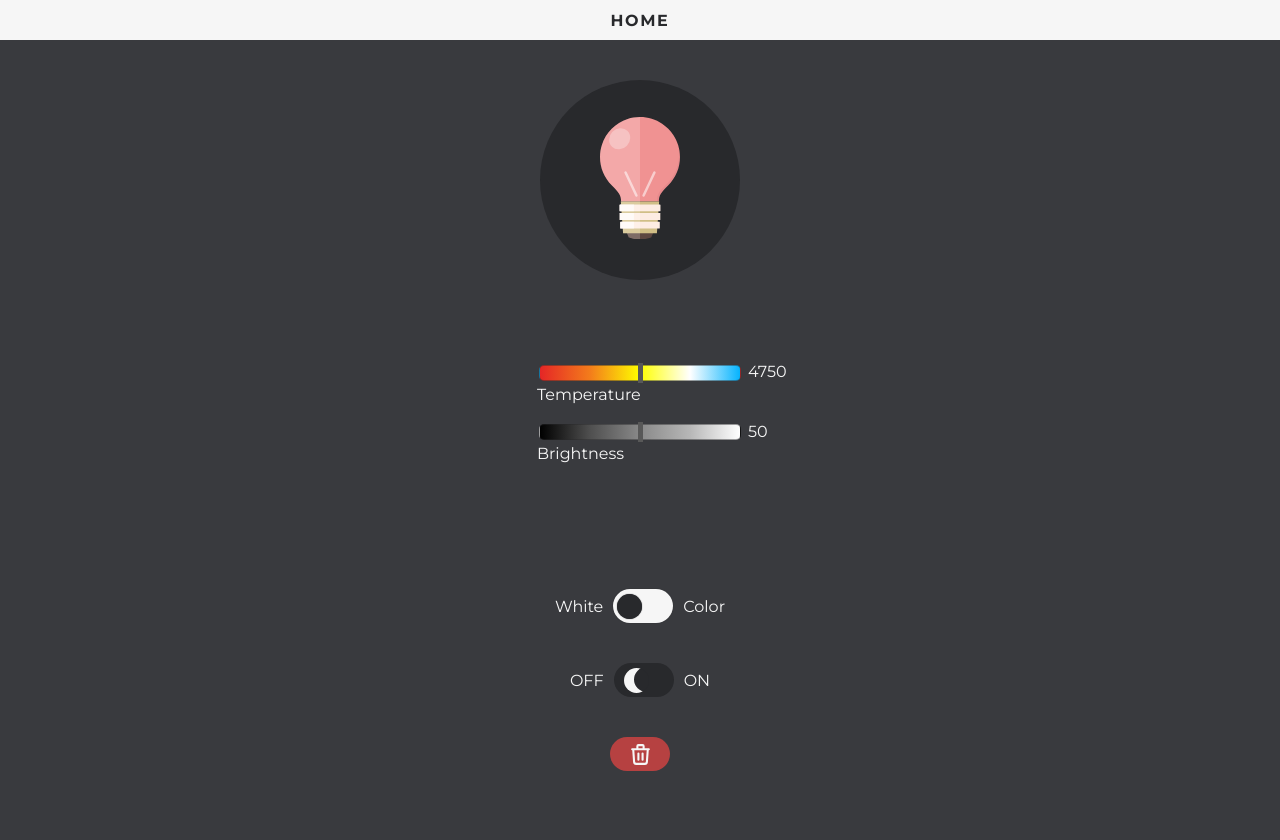
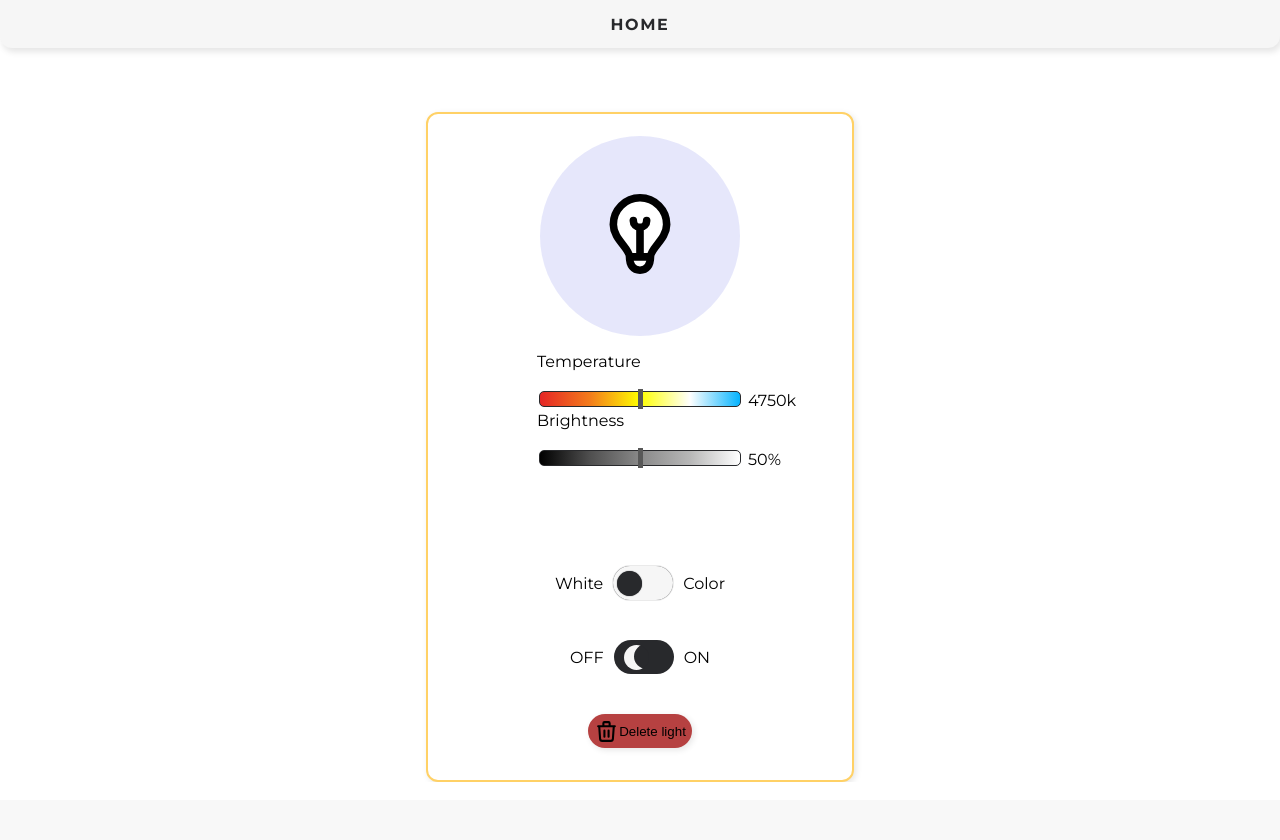
Before and after one commit to ErwanDecoster/ShellyBulb-Control-App, a Node server app: template views/pages/shellybulb.ejs in a window 1280 px wide. After the commit the page ends 782 px from the top, so only its background shows below. Run offline with Node 20, Linux system fonts and the light colour scheme; the template is opened without the code that fills it, so the values that code supplies are empty.

Commit message:
graphic modification and improvement of html and css

```diff
--- a/public/scripts/shellybulb-script.js
+++ b/public/scripts/shellybulb-script.js
@@ -1,10 +1,12 @@
 // Change circle color
 
 const circle = document.querySelector(".circle");
+const bulb = document.querySelector(".image-bulb svg");
 const colorInput = document.querySelector(".color-input");
 
 colorInput.addEventListener("input", () => {
   circle.style.backgroundColor = colorInput.value;
+  bulb.style.fill = colorInput.value;
 });
 
 // White/color button
--- a/public/stylesheets/shelly-style.css
+++ b/public/stylesheets/shelly-style.css
@@ -1,12 +1,13 @@
 body {
-  background-color: #393a3e;
+  background-color: #ffffff;
   box-sizing: border-box;
   font-family: "Montserrat", sans-serif;
-  transition: 0.5s;
+  min-height: 100vh;
   color: #f6f6f6;
   overflow-x: hidden;
-  overflow-y: hidden;
+  /* overflow-y: hidden; */
   padding: 0;
+  padding-bottom: 12px;
   margin: 0;
 }
 
@@ -17,10 +18,21 @@ body {
 }
 
 #main-container {
+  background-color: #fff;
+  border: 2px solid #FFD166;
+  box-shadow: 2px 2px 6px 0px #0000001A;
+  width: fit-content;
+  min-width: 400px;
+  padding: 12px;
+  border-radius: 12px;
+  color: #000000;
+  margin: auto;
   display: flex;
   justify-content: center;
   align-items: center;
   flex-direction: column;
+  gap: 16px;
+  margin-top: 64px;
 }
 
 :root {
@@ -35,7 +47,10 @@ nav {
   gap: 100px;
   background-color: var(--light);
   color: var(--dark);
-  height: 40px;
+  height: 48px;
+  border-radius: 0px 0px 12px 12px;
+  box-shadow: 0 0 12px #3333334b;
+  box-shadow: 2px 4px 6px 0px #0000001A;
 }
 
 nav a {
@@ -75,31 +90,25 @@ section {
 
 /* Sections position */
 
-html,
-#main-container {
-  height: 100vh;
-  width: 100vw;
-  padding: 0;
+.container-bulb {
+  max-width: 100%;
 }
 
-.container-bulb {
-  max-width: 100vw;
+.container-bulb svg {
+  max-width: 100%;
 }
 .device-name {
-  position: absolute;
-  top: 50px;
-}
-.visual {
-  position: absolute;
-  top: 70px;
+  font-size: 24px;
 }
 .setting-sliders {
   position: relative;
-  top: 2%;
+  height: 178px;
+  overflow-x: hidden;
+  width: 100%;
+  min-width: 206px;
 }
 .setting-buttons {
   position: relative;
-  top: 30%;
 }
 
 /* Device name */
@@ -118,7 +127,7 @@ html,
   outline: none;
   cursor: pointer;
   margin-top: 20px;
-  border: solid 0.5px #28292c73;
+  border: solid 0.5px #28292c;
 }
 .range input::-webkit-slider-thumb {
   appearance: none;
@@ -131,6 +140,7 @@ html,
   position: absolute;
   left: 100%;
   margin-left: 5px;
+  margin-top: 20px;
 }
 
 /* Temp  */
@@ -146,10 +156,6 @@ html,
   );
 }
 
-#tempSpan {
-  top: 17px;
-}
-
 /* Brightness */
 
 #brightness {
@@ -163,27 +169,12 @@ html,
   );
 }
 
-#brightnessSpan {
-  top: 77px;
-}
-
-/* White */
-
-#whiteSpan {
-  top: 19px;
-}
-
-/* Gain */
-
-#gainSpan {
-  top: 77px;
-}
-
 /* Bulb Image */
 
 .container-bulb {
   margin-top: 10px;
-  width: 400px;
+  /* width: 400px; */
+  width: 200px;
   height: 200px;
   display: flex;
   align-items: center;
@@ -197,13 +188,15 @@ html,
   padding: 5px;
 }
 
-.image-bulb img {
+.image-bulb svg {
   width: 80px;
+  height: 80px;
 }
 
 .circle {
   border-radius: 50%;
-  background-color: var(--dark);
+  background-color: #1d2ad48d;
+  opacity: 20%;
   width: 200px;
   height: 200px;
   position: absolute;
@@ -416,7 +409,8 @@ input:checked + .slider:before {
 /* DELETE BUTTON */
 
 .delete-button {
-  width: 60px;
+  /* width: 60px; */
+  width: fit-content;
   height: 34px;
   border-radius: 50px;
   display: flex;
@@ -424,6 +418,8 @@ input:checked + .slider:before {
   align-items: center;
   cursor: pointer;
   background-color: #b64141;
+  border: none;
+  box-shadow: 2px 2px 6px 0px #0000001A;
   transition: 0.3s;
 }
 
@@ -452,25 +448,19 @@ input:checked + .slider:before {
 @media screen and (max-height: 633px) {
   #main-container {
     flex-direction: row;
+    min-width: auto;
   }
 
-  .setting-sliders {
-    position: absolute;
-    right: 20%;
-    top: 15%;
-  }
   .setting-buttons {
-    position: absolute;
-    left: 0;
-    top: 15%;
+    order: -1;
   }
 
 
 }
 
-@media screen and (max-width: 775px) and (max-height: 640px) {
+/* @media screen and (max-width: 775px) and (max-height: 640px) {
 
   output {
     visibility: hidden;
   }
-}
+} */
--- a/views/pages/shellybulb.ejs
+++ b/views/pages/shellybulb.ejs
@@ -16,24 +16,23 @@
   <body>
     <div class="main-wrap">
     <header><%- include('../partials/header'); %></header>
-
     <div id="main-container">
+      <section class="visual prevent-select">
         <p class="device-name"><%= ip %></p>
-      <section class="visual prevent-select">
         <div class="container-bulb">
           <div class="image-bulb">
-            <img
-              src="/img/light-bulb-part-2-svgrepo-com.svg"
-              alt="light bulb"
-            />
+            <svg style="fill: #fff" width="42" height="42" viewBox="0 0 42 42" fill="none" xmlns="http://www.w3.org/2000/svg">
+              <path d="M26.5 33C26.5 37.5 24.5 40 21 40C17.5 40 15.5 37.5 15.5 33M26.5 33C26.5 28.3755 35 23.732 35 16C35 8.26801 28.732 2 21 2C13.268 2 7 8.26801 7 16C7 23.732 15.5 28.3755 15.5 33M26.5 33C21.2279 33 20.7721 33 15.5 33M21 33V17.5M21 17.5C23 17.5 24.5 16 24.5 14M21 17.5C19 17.5 17.5 16 17.5 14" stroke="black" stroke-width="4" stroke-linecap="round"/>
+            </svg>
           </div>
           <div class="circle"></div>
         </div>
       </section>
-
       <section class="setting-sliders">
         <div id="mode-white" class="on prevent-select div-slide">
           <div class="range">
+            <label for="temp">Temperature</label>
+            <div>
               <input
                 type="range"
                 id="temp"
@@ -42,11 +41,14 @@
                 max="6500"
                 step="10"
               />
-            <span id="tempSpan"><output id="tempValue"></output></span>
-            <label for="temp">Temperature</label>
+              <span id="tempSpan">
+                <output id="tempValue"></output>k
+              </span>
             </div>
-
+          </div>
           <div class="range">
+            <label for="brightness">Brightness</label>
+            <div>
               <input
                 type="range"
                 id="brightness"
@@ -54,30 +56,36 @@
                 min="0"
                 max="100"
               />
-            <span id="brightnessSpan"
-              ><output id="brightnessValue"></output
-            ></span>
-            <label for="brightness">Brightness</label>
+              <span id="brightnessSpan">
+                <output id="brightnessValue"></output>%
+              </span>
             </div>
           </div>
-
+        </div>
         <div id="mode-color" class="off prevent-select div-slide">
           <div class="color-choice" class="prevent-select">
             <div class="range">
+              <label for="white">White</label>
+              <div>
                 <input type="range" id="white" name="white" min="0" max="255" />
-              <span id="whiteSpan"><output id="whiteValue"></output></span>
-              <label for="white">White</label>
+                <span id="whiteSpan">
+                  <output id="whiteValue"></output>
+                </span>
               </div>
-
+            </div>
             <div class="range">
+              <label for="gain">Gain</label>
+              <div>
                 <input type="range" id="gain" name="gain" min="0" max="100" />
-              <span id="gainSpan"><output id="gainValue"></output></span>
-              <label for="gain">Gain</label>
+                <span id="gainSpan">
+                  <output id="gainValue"></output>
+                </span>
               </div>
-
+            </div>
             <div id="color-container">
-              <label for="color-input" class="prevent-select color-label"
-                >Select color</label
+              <label for="color-input" class="prevent-select color-label">
+                Select color
+              </label
               >
               <input
                 type="color"
@@ -88,7 +96,6 @@
           </div>
         </div>
       </section>
-
       <section class="setting-buttons">
         <div class="container-button">
           <span class="prevent-select checkbox-label">White</span>
@@ -98,7 +105,6 @@
           </label>
           <span class="prevent-select checkbox-label">Color</span>
         </div>
-
         <div class="container-button">
           <span class="prevent-select checkbox-label">OFF</span>
           <label class="checkbox-label-on-off">
@@ -112,9 +118,8 @@
           </label>
           <span class="prevent-select checkbox-label">ON</span>
         </div>
-
         <div class="container-button">
-          <div class="delete-button" onclick="toggleConfirmation('<%= id %>')">
+          <button class="delete-button" onclick="toggleConfirmation('<%= id %>')">
             <svg
               xmlns="http://www.w3.org/2000/svg"
               width="25"
@@ -130,7 +135,8 @@
                 d="M19 7l-.867 12.142A2 2 0 0116.138 21H7.862a2 2 0 01-1.995-1.858L5 7m5 4v6m4-6v6m1-10V4a1 1 0 00-1-1h-4a1 1 0 00-1 1v3M4 7h16"
               />
             </svg>
-          </div>
+            <p>Delete light</p>
+          </button>
         </div>
       </section>
     </div>
```
Also changed, not shown: config/credentials.sample.js (deleted, +0 -8 lines), public/stylesheets/main.css (+53 -13 lines), views/pages/index.ejs (+32 -4 lines). Lines whose indentation alone changed are shown as unchanged.
